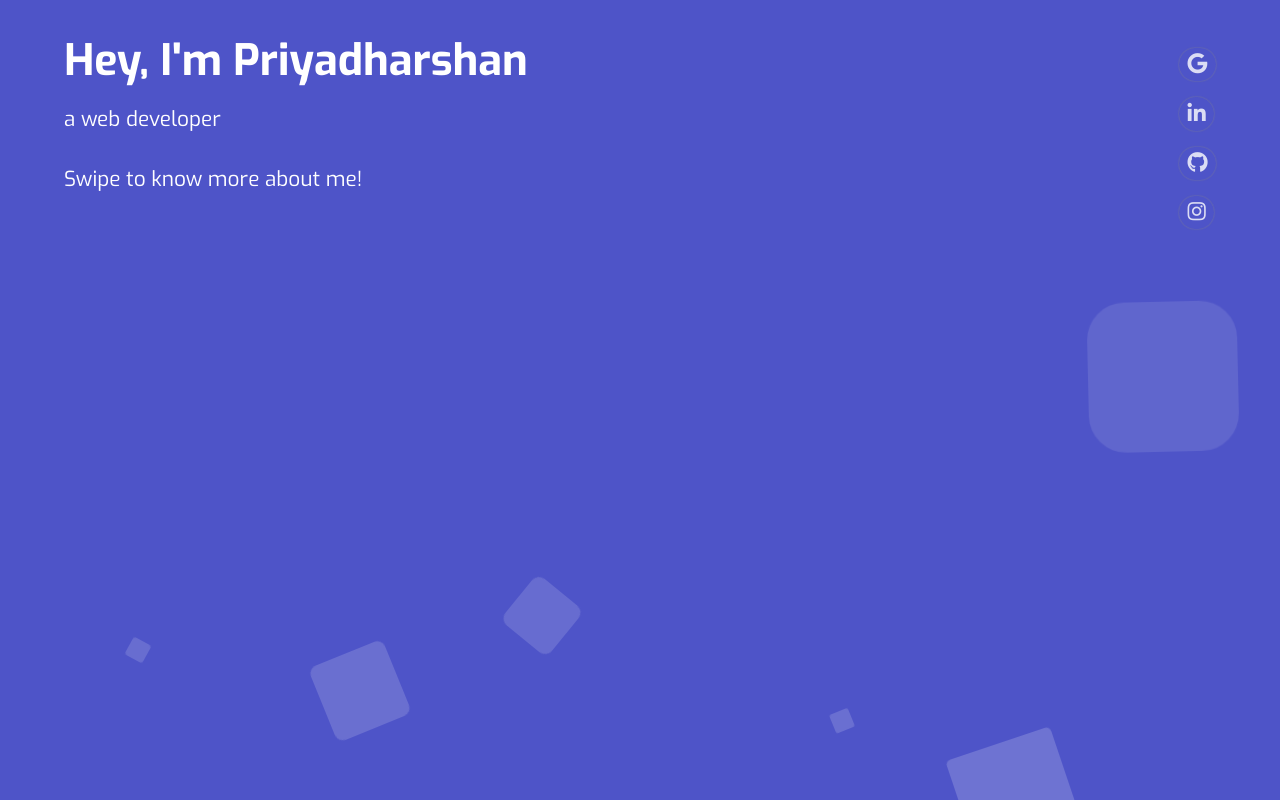
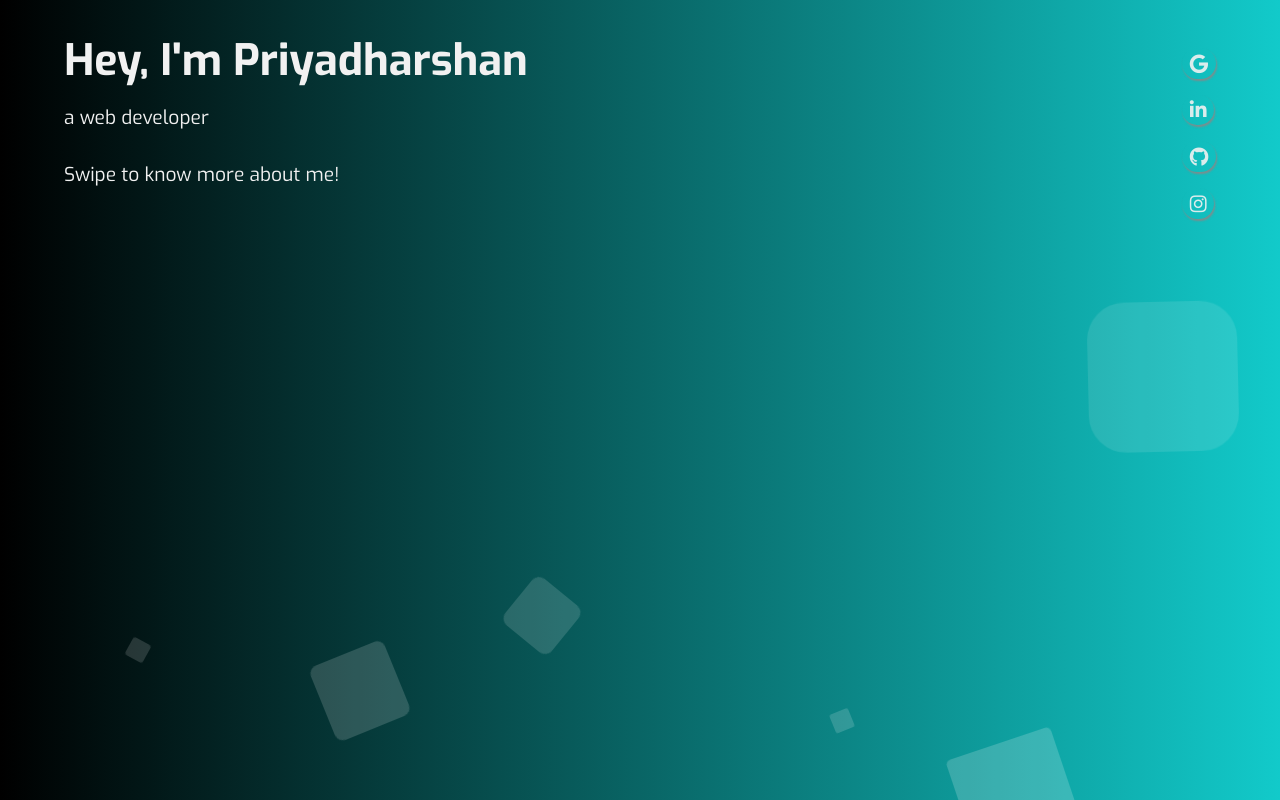
Before and after one commit to Viper-10/personal-website, a React (Create React App) app: page / in a window 1280 px wide. Built offline with nearby package versions, Linux system fonts and the light colour scheme.

Commit message:
add - event listeners to change social links as per screen size

```diff
--- a/src/App.css
+++ b/src/App.css
@@ -5,12 +5,12 @@
   padding: 0px;
   box-sizing: border-box;
   list-style: none;
-  color: #fff;
+  color: var(--secondary-white-color);
   text-decoration: none;
 }
 :root {
-  --primary-color: #4e54c8;
-  --secondary-color: #8f94fb;
+  --primary-green-color: rgb(18, 202, 202);
+  --secondary-white-color: #f1f1f1;
 }
 body {
   font-family: "Exo", sans-serif;
@@ -33,46 +33,61 @@ body {
 .mb-2 {
   margin-bottom: 2rem;
 }
+/* Social Icons */
+.icon {
+  margin-bottom: 1rem;
+  /* display: none; */
+}
+#hover-icon {
+  display: block;
+}
+i.fab,
+i.fa {
+  display: inline-block;
+  border-radius: 60px;
+  box-shadow: 1px 2px 2px #888;
+  background-color: transparent;
+  color: var(--secondary-white-color);
+  padding: 0.3em 0.4em;
+  /* padding : 0.5em  0.6em is the default value*/
+  opacity: 0.9;
+}
+button {
+  background-color: inherit;
+  border: none;
+}
+i.fa:hover,
+i.fa:focus,
+i.fab:hover {
+  background-color: #111;
+  color: var(--primary-green-color);
+  transition: ease-in 0.35s;
+  opacity: 0.8;
+  cursor: pointer;
+}
 .container {
   width: 90%;
   max-width: 1200px;
   margin: auto;
   position: relative;
 }
-/* Social Icons */
 .social-icon-container {
+  display: block;
   position: absolute;
   z-index: 1;
   right: 0%;
   top: 0%;
 }
-.icon {
-  margin-bottom: 1rem;
-}
-.icon i {
-  color: var(--primary-color);
-}
-i.fab {
-  display: inline-block;
-  border-radius: 60px;
-  box-shadow: 0px 0px 2px #888;
-  background-color: transparent;
-  color: white;
-  padding: 0.3em 0.4em;
-  /* padding : 0.5em  0.6em is the default value*/
-  opacity: 0.8;
-}
-i.fab:hover {
-  background-color: #3942ee;
-  color: white;
-  opacity: 1;
+.social-icon-container > #hover-icon:focus ~ .icon {
+  display: block;
 }
 /*introduction*/
 .context {
   width: 100%;
   position: absolute;
-  color: #fff;
-  font-size: 1.3rem;
+  color: #f0f0f0;
+  font-size: 1.2rem;
+  z-index: 1;
 }
 .context h1 {
   font-size: 2.7rem;
@@ -81,8 +96,7 @@ i.fab:hover {
 
 /*background animation*/
 .area {
-  background: var(--primary-color);
-  background: -webkit-linear-gradient(to left, #8f94fb, #4e54c8);
+  background: linear-gradient(to left, rgb(18, 202, 202), black);
   width: 100%;
   height: 100vh;
 }
--- a/src/App.js
+++ b/src/App.js
@@ -1,4 +1,3 @@
-import SpeedDials from "./Components/SpeedDials";
 import SocialIcons from "./Components/SocialIcons";
 import "./App.css";
 import BackgroundAnimation from "./Components/BackgroundAnimation";
--- a/src/Components/BackgroundAnimation.js
+++ b/src/Components/BackgroundAnimation.js
@@ -1,5 +1,6 @@
 const BackgroundAnimation = () => {
   return (
+    <div className="z-index-neg">
       <div className="area">
         <ul className="circles">
           <li></li>
@@ -14,6 +15,7 @@ const BackgroundAnimation = () => {
           <li></li>
         </ul>
       </div>
+    </div>
   );
 };
 
--- a/src/Components/Icon.js
+++ b/src/Components/Icon.js
@@ -1,6 +1,5 @@
 const Icon = (props) => {
   const { faIcon, url } = props;
-
   return (
     <div className="icon">
       <a href={url} target="_blank">
--- a/src/Components/SocialIcons.js
+++ b/src/Components/SocialIcons.js
@@ -1,15 +1,45 @@
+import { useEffect, useState } from "react";
 import Icon from "./Icon";
 import profiles from "../profiles.json";
-import { useEffect, useState } from "react";
 
 const SocialIcons = () => {
-  const [profileList, setProfileList] = useState([profiles]);
+  const [windowWidth, setWindowWidth] = useState(window.innerWidth);
+  const [visible, setVisible] = useState(false);
 
-  const allIcons = profiles.map((iconInfo, index) => (
-    <Icon key={iconInfo.index} faIcon={iconInfo.faIcon} url={iconInfo.url} />
-  ));
+  const allIcons = profiles.map((iconInfo, index) => {
+    return <Icon key={index} faIcon={iconInfo.faIcon} url={iconInfo.url} />;
+  });
 
-  return <div className="social-icon-container mt-1">{allIcons}</div>;
+  const handleResize = () => {
+    setWindowWidth(window.innerWidth);
+  };
+
+  useEffect(() => {
+    // whenever the page resizes the event listener is run
+    window.addEventListener("resize", handleResize);
+
+    return () => {
+      window.removeEventListener("resize", handleResize);
+    };
+  }, []);
+
+  const onClickHoverIcon = () => {
+    setVisible(!visible);
+  };
+  const hoverIcon = (
+    <div className="icon" id="hover-icon">
+      <i className="fa fa-plus" onClick={onClickHoverIcon} />
+    </div>
+  );
+
+  return (
+    <div className="device-filter">
+      <div className="social-icon-container mt-1">
+        {windowWidth < 900 && hoverIcon}
+        {(windowWidth >= 900 || visible) && allIcons}
+      </div>
+    </div>
+  );
 };
 
 export default SocialIcons;
```
Also changed, not shown: 2 other files (tests, documents, lock files or other folders). Lines whose indentation alone changed are shown as unchanged.
